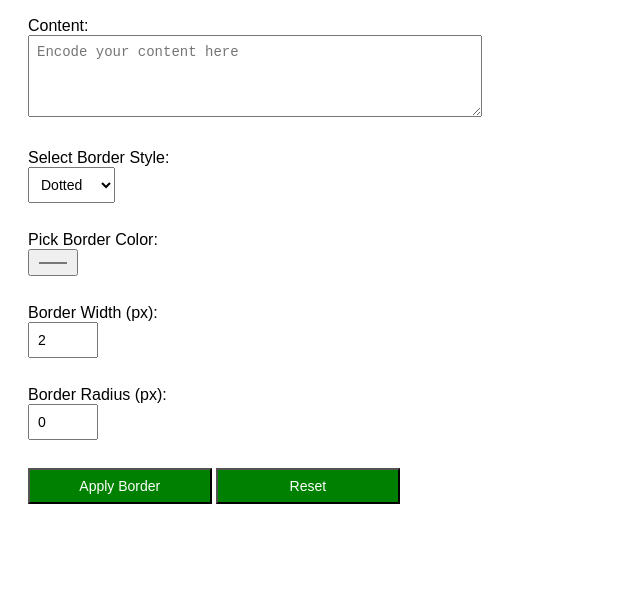
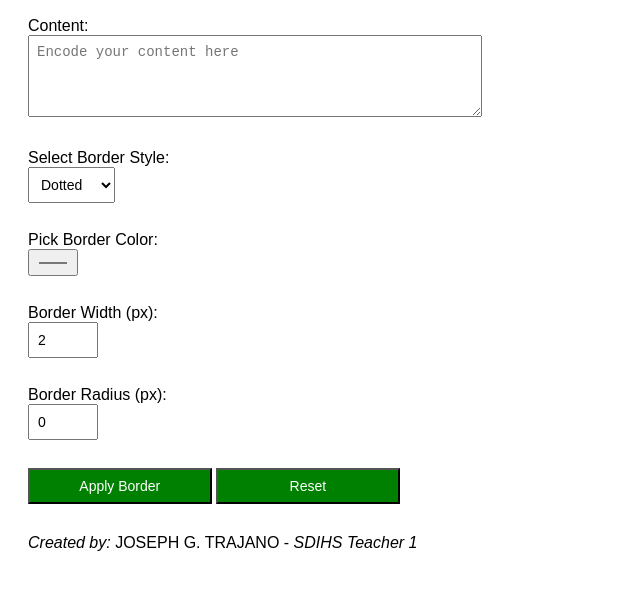
Before and after one commit to sephtrojans/sample3, a plain HTML site: page index.html in a window 1280 px wide. Shown: the part 79-668 px from the top of the page, without its empty margins (0-640 px from the left). Drawn offline with Linux system fonts and the light colour scheme.

Commit message:
Update index.html

```diff
--- a/index.html
+++ b/index.html
@@ -129,5 +129,7 @@
             document.getElementById("outputBox").style.display = 'none';
         }
     </script>
+
+	<p><i>Created by:</i> JOSEPH G. TRAJANO - <i>SDIHS Teacher 1</i></p>
 </body>
 </html>
```
